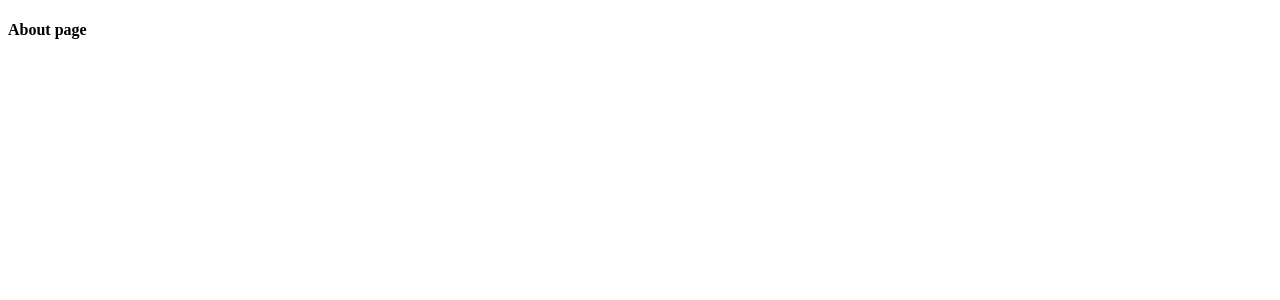
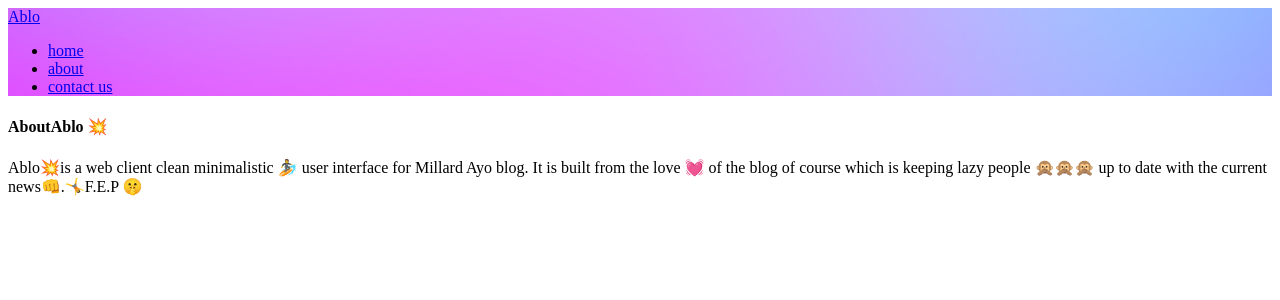
Before and after one commit to addy360/mila-client, a Next.js app: page /about in a window 1280 px wide. Shown: the top 300 px of the page. Built offline with nearby package versions, Linux system fonts and the light colour scheme.

Commit message:
about page

```diff
--- a/components/Footer.js
+++ b/components/Footer.js
@@ -2,9 +2,11 @@ import React from "react";
 
 function Footer() {
   return (
-    <footer className="bg-yellow-900 py-9 mt-5">
+    <footer className="bg-prisec-200 py-4 mt-5">
       <div>
-        <p className="text-center">Copyright @ 2021. All rights are reserved</p>
+        <p className="text-center text-primary-900">
+          Copyright @ 2021. All rights are reserved
+        </p>
       </div>
     </footer>
   );
--- a/pages/about.js
+++ b/pages/about.js
@@ -1,5 +1,6 @@
 import Head from "next/head";
 import React from "react";
+import Nav from "../components/Nav";
 
 function about() {
   return (
@@ -7,8 +8,27 @@ function about() {
       <Head>
         <title>About page</title>
       </Head>
-      <div>
-        <h4>About page</h4>
+      <Nav />
+      <div className="container mx-auto pt-10">
+        <h4 className="text-secondary-900 font-thin text-center text-8xl mb-5">
+          About
+          <span className="text-primary-800 font-normal ">
+            Ablo <span className="animate-ping">💥</span>
+          </span>
+        </h4>
+        <div className="md:w-3/4 p-4 mx-auto text-justify font-mono">
+          <p>
+            <span className="text-prisec-900 text-3xl font-oswald ">
+              Ablo💥
+            </span>
+            is a web client clean minimalistic 🏄 user interface for Millard Ayo
+            blog. It is built from the love 💓 of the blog of course which is
+            keeping lazy people 🙊🙊🙊 up to date with the current news👊.
+            <span className="text-prisec-900 animate-pulse ml-5">
+              🤸F.E.P 🤫
+            </span>
+          </p>
+        </div>
       </div>
     </>
   );
```
